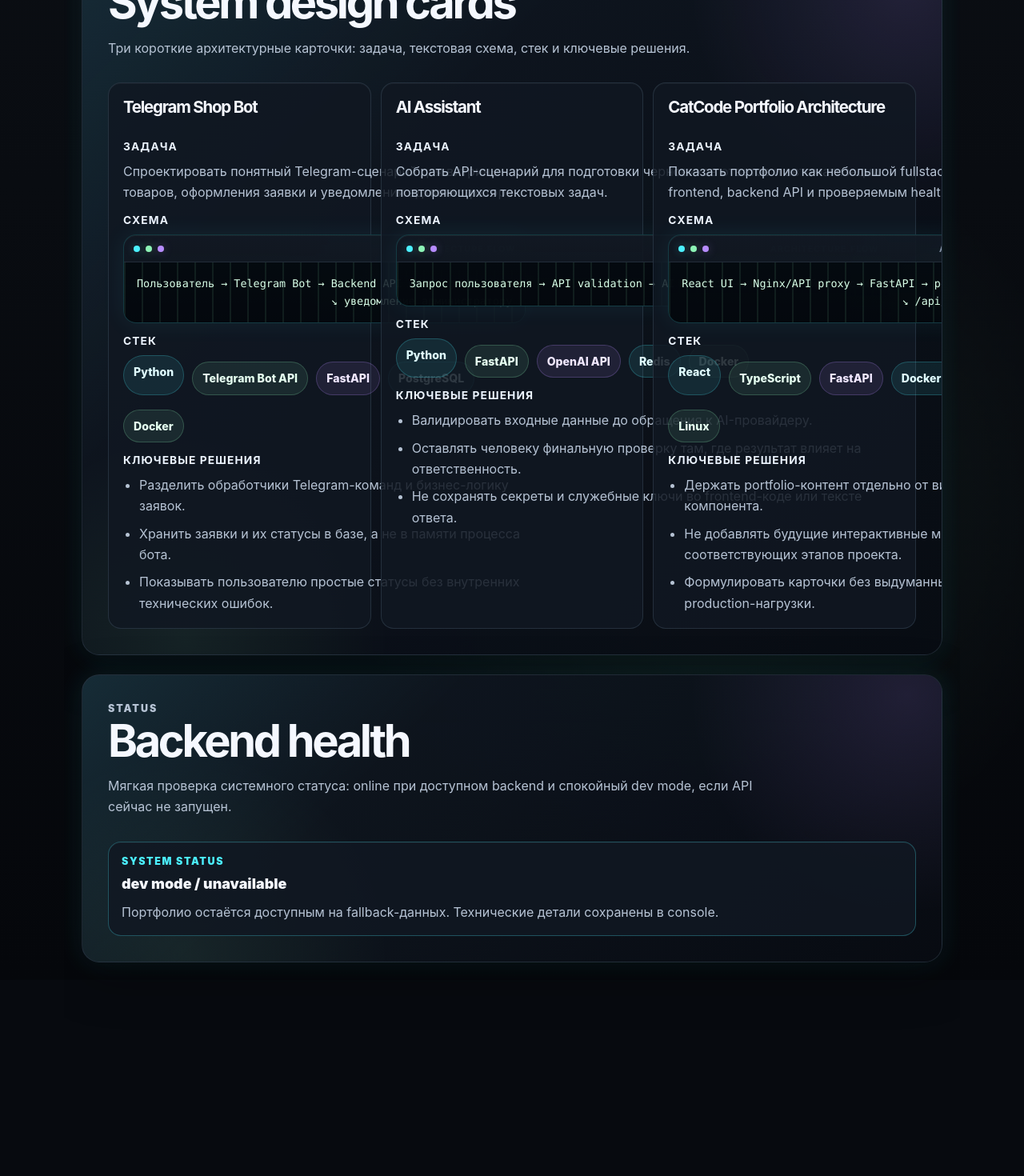
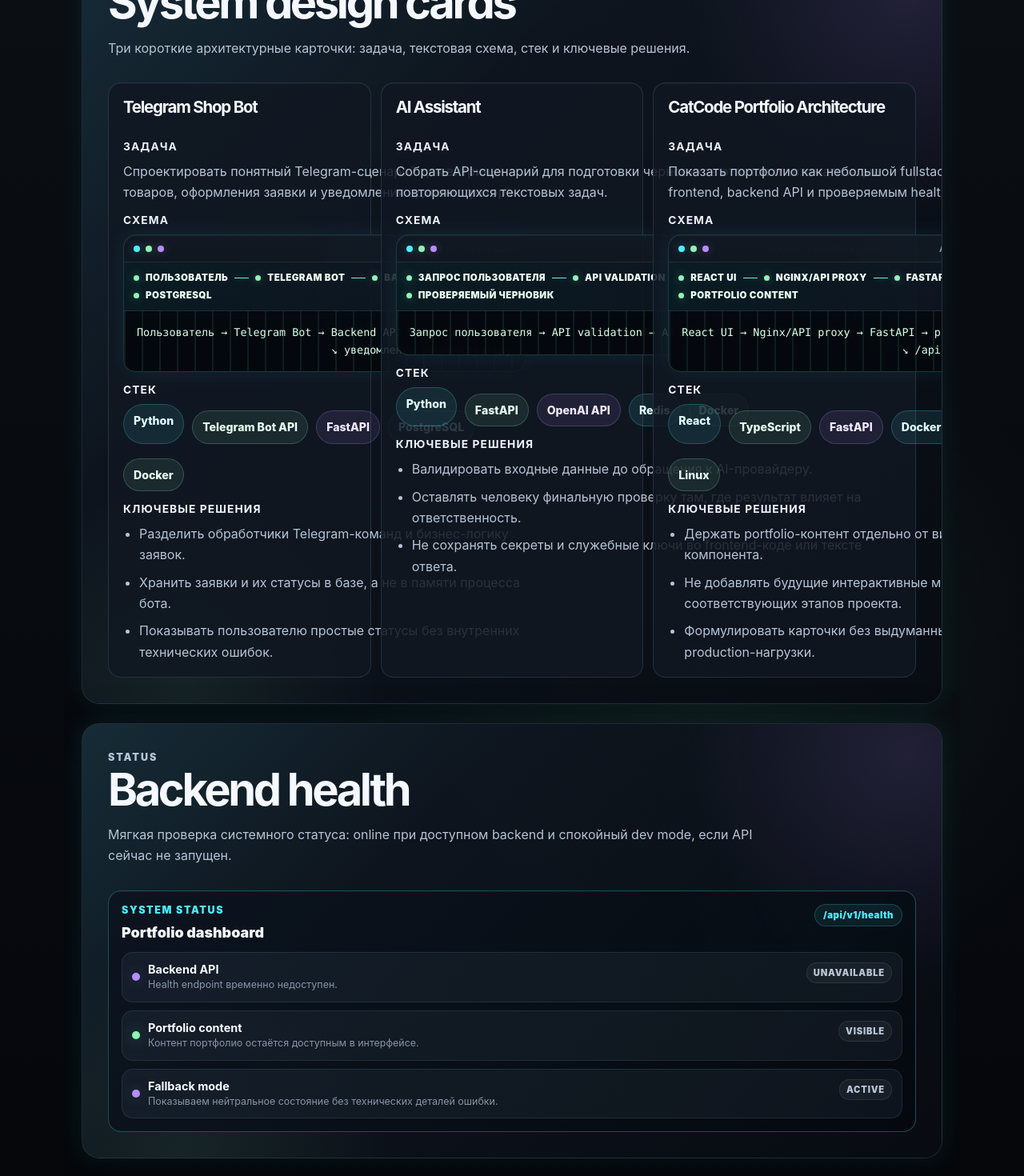
Before and after one commit to CatCodeArbelin/portfolio, a React (Vite) app in the folder frontend/: page / in a window 1280 px wide. Shown: the part 2465-3935 px from the top of the page at 80% size. Before the commit the page ends 3690 px from the top, so only its background shows below. Built offline with nearby package versions, Linux system fonts and the light colour scheme; no server answers.

Commit message:
Polish dashboard status cards

```diff
--- a/frontend/src/components/DesignCardsSection.tsx
+++ b/frontend/src/components/DesignCardsSection.tsx
@@ -6,6 +6,14 @@
   stack: string[];
   keyDecisions: string[];
 };
+
+function getSchemeNodes(scheme: string): string[] {
+  return scheme
+    .split('\n')[0]
+    .split('→')
+    .map((node) => node.trim())
+    .filter(Boolean);
+}
 
 const designCards: DesignCard[] = [
   {
@@ -72,6 +80,14 @@
                   <span />
                   <strong>architecture.flow</strong>
                 </div>
+                <div className="schemeFlowLabels" aria-hidden="true">
+                  {getSchemeNodes(card.scheme).map((node, index, nodes) => (
+                    <span className="schemeFlowNode" key={`${card.slug}-${node}`}>
+                      {node}
+                      {index < nodes.length - 1 ? <i className="schemeConnector" /> : null}
+                    </span>
+                  ))}
+                </div>
                 <pre className="schemeBox" aria-label={`Короткая текстовая схема ${card.title}`}>{card.scheme}</pre>
               </div>
             </div>
--- a/frontend/src/components/HealthStatus.tsx
+++ b/frontend/src/components/HealthStatus.tsx
@@ -1,25 +1,109 @@
 import { useEffect, useState } from 'react';
-import { getBackendHealth } from '../api/health';
+import { getBackendHealth, type HealthResponse } from '../api/health';
 
 type HealthState = 'loading' | 'online' | 'unavailable';
+type StatusTone = 'pending' | 'ok' | 'neutral';
+
+type DashboardRow = {
+  label: string;
+  value: string;
+  detail: string;
+  tone: StatusTone;
+};
+
+function buildStatusRows(healthState: HealthState, health?: HealthResponse): DashboardRow[] {
+  const backendDetail = health
+    ? `${health.app} · ${health.version}`
+    : 'Проверка выполняется через /api/v1/health.';
+
+  if (healthState === 'online') {
+    return [
+      {
+        label: 'Backend API',
+        value: health?.status ?? 'online',
+        detail: backendDetail,
+        tone: 'ok',
+      },
+      {
+        label: 'Portfolio content',
+        value: 'loaded',
+        detail: 'Статичные секции портфолио отображаются без дополнительных API-запросов.',
+        tone: 'ok',
+      },
+      {
+        label: 'Fallback mode',
+        value: 'standby',
+        detail: 'Fallback UI готов, но сейчас не используется.',
+        tone: 'neutral',
+      },
+    ];
+  }
+
+  if (healthState === 'unavailable') {
+    return [
+      {
+        label: 'Backend API',
+        value: 'unavailable',
+        detail: 'Health endpoint временно недоступен.',
+        tone: 'neutral',
+      },
+      {
+        label: 'Portfolio content',
+        value: 'visible',
+        detail: 'Контент портфолио остаётся доступным в интерфейсе.',
+        tone: 'ok',
+      },
+      {
+        label: 'Fallback mode',
+        value: 'active',
+        detail: 'Показываем нейтральное состояние без технических деталей ошибки.',
+        tone: 'neutral',
+      },
+    ];
+  }
+
+  return [
+    {
+      label: 'Backend API',
+      value: 'checking',
+      detail: backendDetail,
+      tone: 'pending',
+    },
+    {
+      label: 'Portfolio content',
+      value: 'ready',
+      detail: 'UI-секции уже готовы к отображению.',
+      tone: 'neutral',
+    },
+    {
+      label: 'Fallback mode',
+      value: 'standby',
+      detail: 'Будет включён только если health endpoint не ответит.',
+      tone: 'neutral',
+    },
+  ];
+}
 
 export function HealthStatus() {
   const [healthState, setHealthState] = useState<HealthState>('loading');
+  const [health, setHealth] = useState<HealthResponse | undefined>(undefined);
 
   useEffect(() => {
     let isMounted = true;
 
     async function loadHealth() {
       try {
-        await getBackendHealth();
+        const backendHealth = await getBackendHealth();
 
         if (isMounted) {
+          setHealth(backendHealth);
           setHealthState('online');
         }
       } catch (error) {
         console.error('HealthStatus: backend health недоступен.', error);
 
         if (isMounted) {
+          setHealth(undefined);
           setHealthState('unavailable');
         }
       }
@@ -32,32 +116,31 @@
     };
   }, []);
 
-  if (healthState === 'loading') {
-    return (
-      <section className="healthCard healthCardNeutral" aria-live="polite">
-        <p className="healthLabel">System status</p>
-        <p className="healthMessage">Проверяем backend health…</p>
-      </section>
-    );
-  }
-
-  if (healthState === 'unavailable') {
-    return (
-      <section className="healthCard healthCardNeutral" aria-live="polite">
-        <p className="healthLabel">System status</p>
-        <p className="healthMessage">dev mode / unavailable</p>
-        <p className="healthHint">
-          Портфолио остаётся доступным на fallback-данных. Технические детали сохранены в console.
-        </p>
-      </section>
-    );
-  }
+  const statusRows = buildStatusRows(healthState, health);
+  const cardClassName = healthState === 'online' ? 'healthCardOk' : 'healthCardNeutral';
 
   return (
-    <section className="healthCard healthCardOk" aria-live="polite">
-      <p className="healthLabel">System status</p>
-      <p className="healthMessage">online</p>
-      <p className="healthHint">Backend отвечает успешно.</p>
+    <section className={`healthCard apiPanel ${cardClassName}`} aria-live="polite">
+      <div className="apiPanelHeader">
+        <div>
+          <p className="healthLabel">System status</p>
+          <p className="healthMessage">Portfolio dashboard</p>
+        </div>
+        <span className="apiPanelBadge">/api/v1/health</span>
+      </div>
+
+      <div className="dashboardGrid">
+        {statusRows.map((row) => (
+          <div className="statusRow" key={row.label}>
+            <span className={`statusDot statusDot-${row.tone}`} aria-hidden="true" />
+            <div>
+              <strong>{row.label}</strong>
+              <span>{row.detail}</span>
+            </div>
+            <em>{row.value}</em>
+          </div>
+        ))}
+      </div>
     </section>
   );
 }
--- a/frontend/src/styles.css
+++ b/frontend/src/styles.css
@@ -716,6 +716,7 @@
 
 .cardGrid,
 .designGrid,
+.dashboardGrid,
 .healthMeta {
   display: grid;
   gap: 12px;
@@ -1033,6 +1034,45 @@
   text-transform: uppercase;
 }
 
+.schemeFlowLabels {
+  display: flex;
+  flex-wrap: wrap;
+  gap: 8px;
+  align-items: center;
+  padding: 12px;
+  background:
+    linear-gradient(90deg, rgba(75, 240, 255, 0.08), rgba(183, 140, 255, 0.06)),
+    rgba(3, 7, 12, 0.32);
+  border-bottom: 1px solid rgba(178, 220, 255, 0.1);
+}
+
+.schemeFlowNode {
+  display: inline-flex;
+  gap: 8px;
+  align-items: center;
+  color: #eafff2;
+  font-size: 0.72rem;
+  font-weight: 900;
+  letter-spacing: 0.04em;
+  text-transform: uppercase;
+}
+
+.schemeFlowNode::before {
+  width: 7px;
+  height: 7px;
+  content: "";
+  background: var(--green);
+  border-radius: 50%;
+  box-shadow: 0 0 12px rgba(141, 245, 182, 0.36);
+}
+
+.schemeConnector {
+  width: 18px;
+  height: 1px;
+  background: linear-gradient(90deg, var(--green), var(--cyan));
+  box-shadow: 0 0 10px rgba(75, 240, 255, 0.28);
+}
+
 .schemeBox {
   padding: 16px;
   margin: 0;
@@ -1044,6 +1084,106 @@
   background:
     linear-gradient(90deg, rgba(141, 245, 182, 0.09) 0 2px, transparent 2px) 0 0 / 22px 100%,
     rgba(3, 7, 12, 0.46);
+}
+
+.apiPanel {
+  display: grid;
+  gap: 14px;
+  background:
+    linear-gradient(135deg, rgba(12, 20, 31, 0.94), rgba(5, 9, 15, 0.92)),
+    radial-gradient(circle at 88% 0%, rgba(75, 240, 255, 0.15), transparent 12rem);
+}
+
+.apiPanelHeader {
+  display: flex;
+  gap: 12px;
+  align-items: flex-start;
+  justify-content: space-between;
+}
+
+.apiPanelBadge {
+  display: inline-flex;
+  flex: 0 0 auto;
+  align-items: center;
+  min-height: 28px;
+  padding: 6px 10px;
+  color: var(--cyan);
+  font-size: 0.72rem;
+  font-weight: 900;
+  letter-spacing: 0.04em;
+  background: rgba(75, 240, 255, 0.08);
+  border: 1px solid rgba(75, 240, 255, 0.2);
+  border-radius: var(--radius-pill);
+}
+
+.dashboardGrid {
+  gap: 10px;
+}
+
+.statusRow {
+  display: grid;
+  grid-template-columns: auto minmax(0, 1fr) auto;
+  gap: 10px;
+  align-items: center;
+  padding: 12px;
+  background: rgba(178, 220, 255, 0.055);
+  border: 1px solid rgba(178, 220, 255, 0.1);
+  border-radius: 14px;
+}
+
+.statusRow strong,
+.statusRow span,
+.statusRow em {
+  display: block;
+}
+
+.statusRow strong {
+  margin-bottom: 3px;
+  color: #f7fbff;
+  font-size: 0.9rem;
+}
+
+.statusRow span {
+  color: var(--text-soft);
+  font-size: 0.78rem;
+  line-height: 1.35;
+}
+
+.statusRow em {
+  align-self: start;
+  padding: 5px 8px;
+  color: var(--text-muted);
+  font-size: 0.7rem;
+  font-style: normal;
+  font-weight: 900;
+  letter-spacing: 0.07em;
+  text-transform: uppercase;
+  background: rgba(255, 255, 255, 0.045);
+  border: 1px solid rgba(178, 220, 255, 0.11);
+  border-radius: var(--radius-pill);
+}
+
+.statusDot {
+  width: 10px;
+  height: 10px;
+  background: var(--text-soft);
+  border-radius: 50%;
+  box-shadow: 0 0 16px rgba(178, 220, 255, 0.2);
+}
+
+.statusDot-ok {
+  background: var(--green);
+  box-shadow: 0 0 18px rgba(141, 245, 182, 0.36);
+}
+
+.statusDot-pending {
+  background: var(--cyan);
+  box-shadow: 0 0 18px rgba(75, 240, 255, 0.34);
+}
+
+.statusDot-neutral {
+  background: var(--violet);
+  box-shadow: 0 0 18px rgba(183, 140, 255, 0.28);
 }
 
 .healthCardOk {
@@ -1142,6 +1282,21 @@
   .statusPill {
     font-size: 0.84rem;
   }
+
+  .statusRow {
+    grid-template-columns: 1fr;
+  }
+
+  .apiPanelHeader {
+    flex-direction: column;
+    align-items: stretch;
+  }
+
+  .apiPanelBadge,
+  .statusRow em {
+    width: fit-content;
+  }
+
 }
 
 @media (min-width: 560px) {
```
